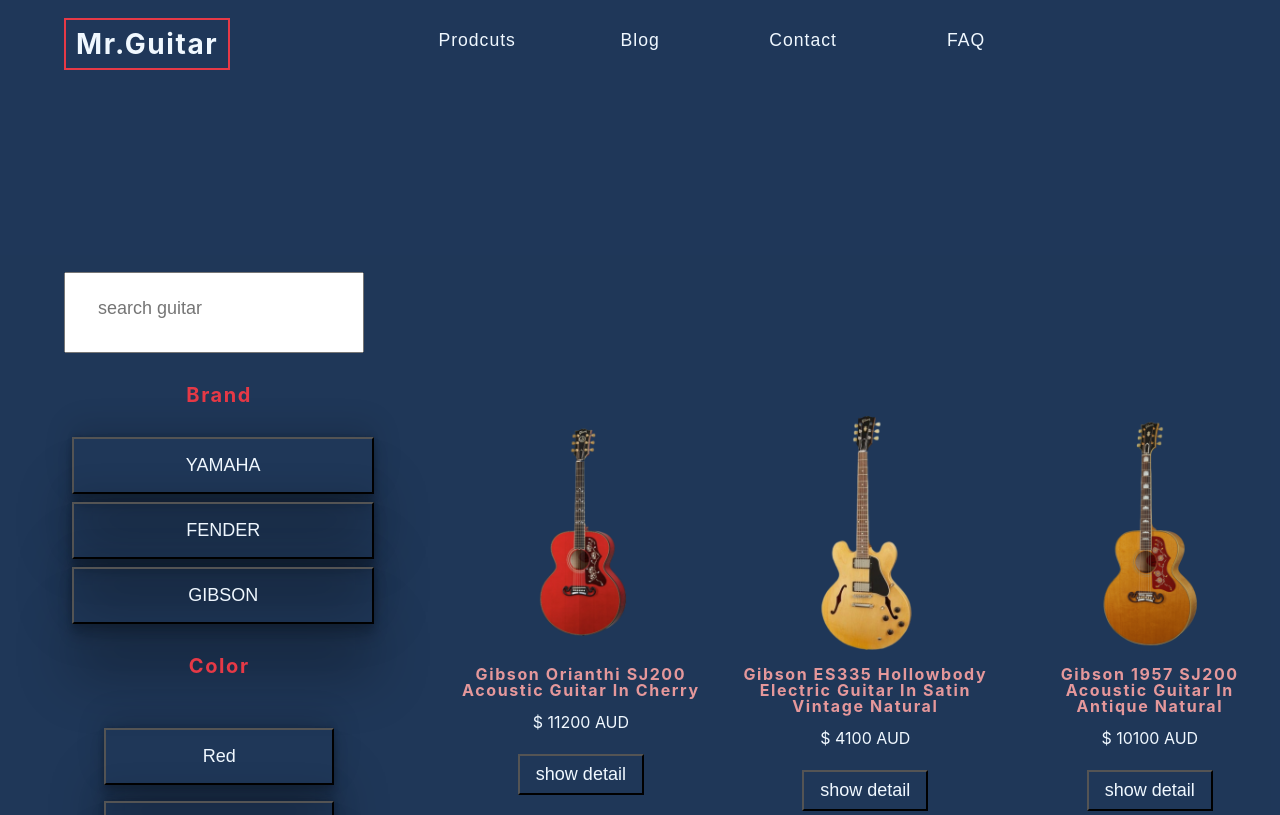
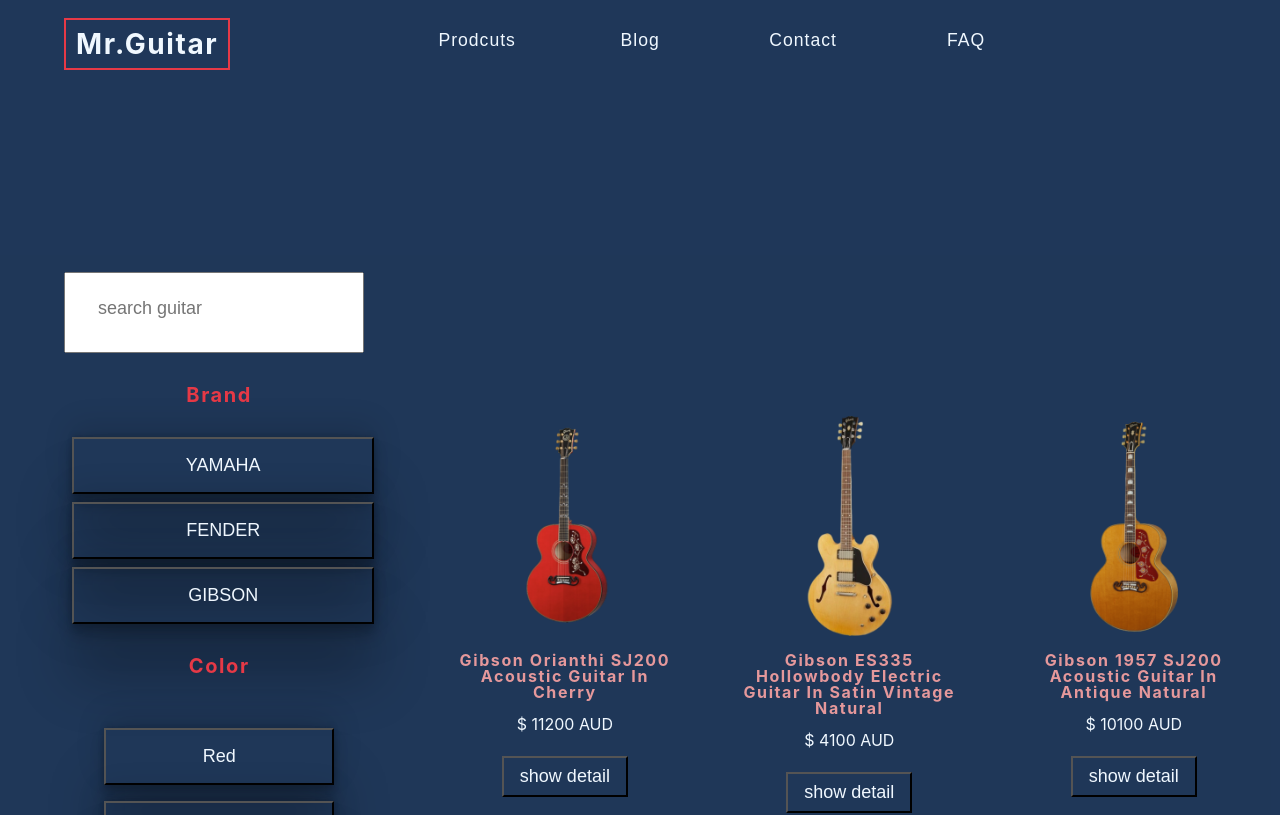
Before and after one commit to TanjaKuo/TanjaKuo-TanjaKuo.guitar-project.io, a React (Create React App) app: page /products in a window 1280 px wide. Shown: the top 815 px of the page. Built offline with nearby package versions, Linux system fonts and the light colour scheme.

Commit message:
update css

```diff
--- a/src/Product/products-style.css
+++ b/src/Product/products-style.css
@@ -194,7 +194,8 @@
 /* check */
 .guitar-intro-each {
   justify-content: center;
-  margin-left: 1.5rem;
+  margin-right: 1.5rem;
+  margin-top: 1rem;
 }
 
 .guitar-intro-each:hover {
```
